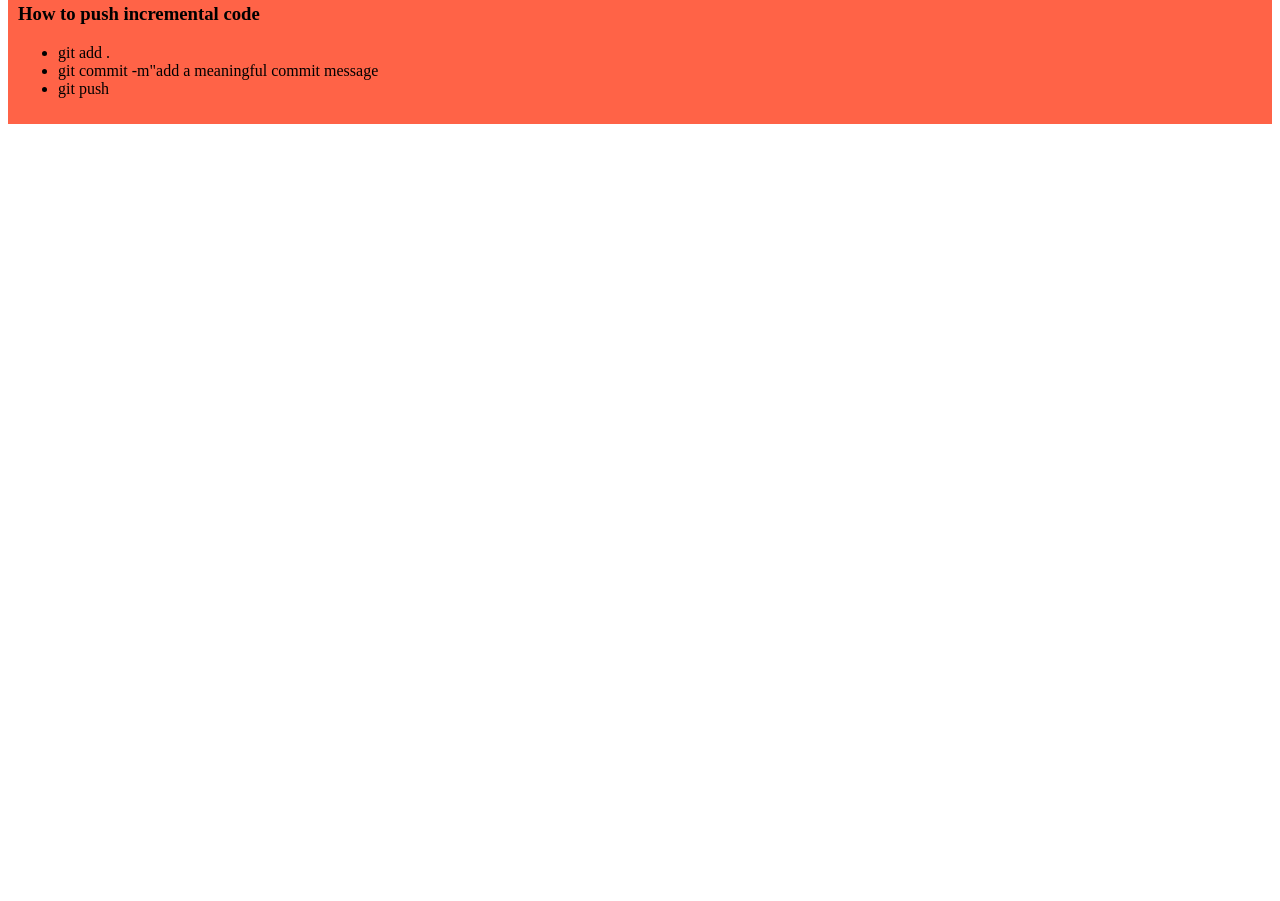
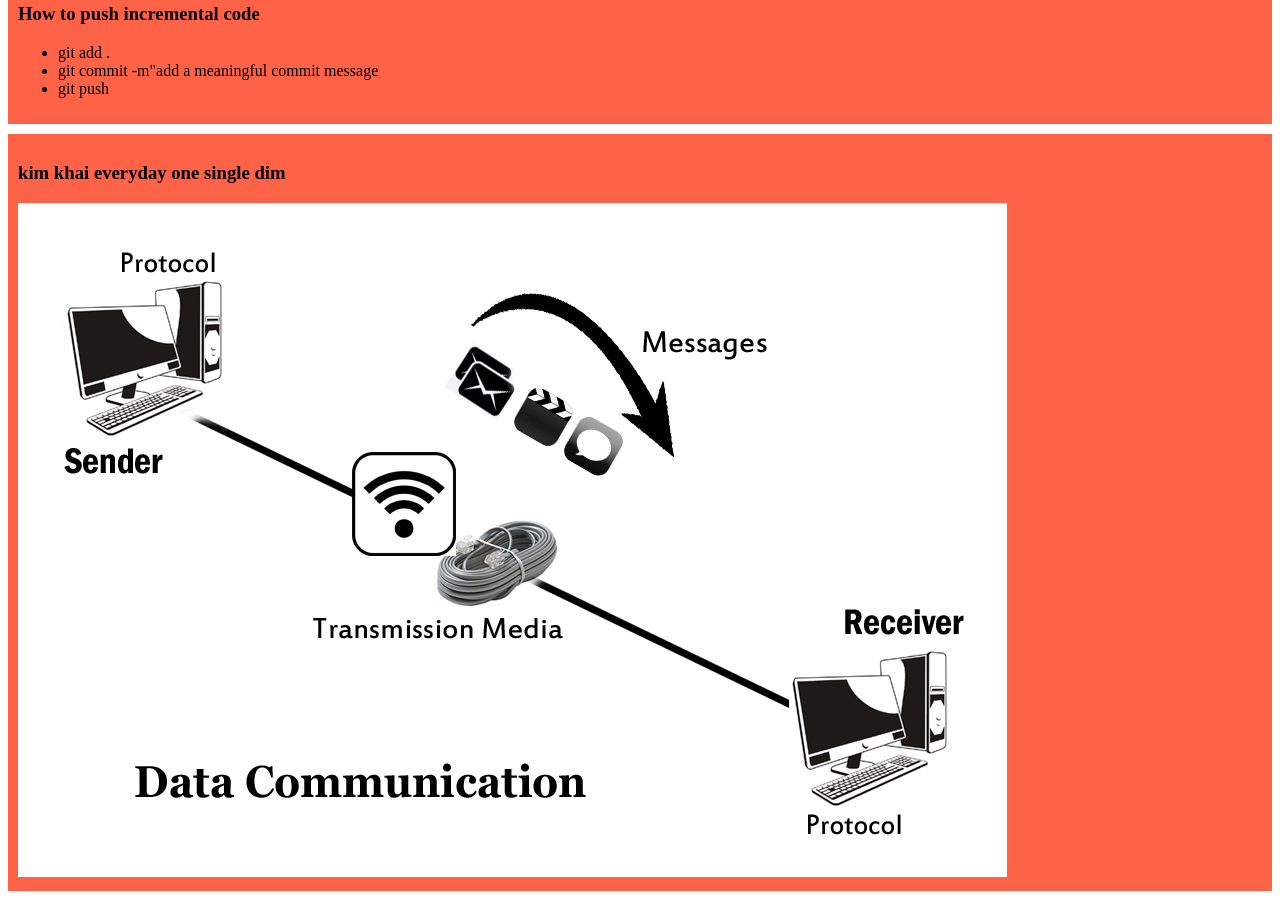
Before and after one commit to Ashik4D/my--simple--website, a plain HTML site: page index.html in a window 1280 px wide. Shown: the part 458-1359 px from the top of the page. Before the commit the page ends 800 px from the top, so only its background shows below. Drawn offline with Linux system fonts and the light colour scheme.

Commit message:
added kim with a dim

```diff
--- a/index.html
+++ b/index.html
@@ -27,5 +27,9 @@
         <li>git push</li>
     </ul>
    </div>
+   <div>
+    <h3>kim khai everyday one single dim</h3>
+    <img src="images/image.jpg"
+   </div>
 </body>
 </html>
```
Also changed, not shown: images/image.jpg (added).
